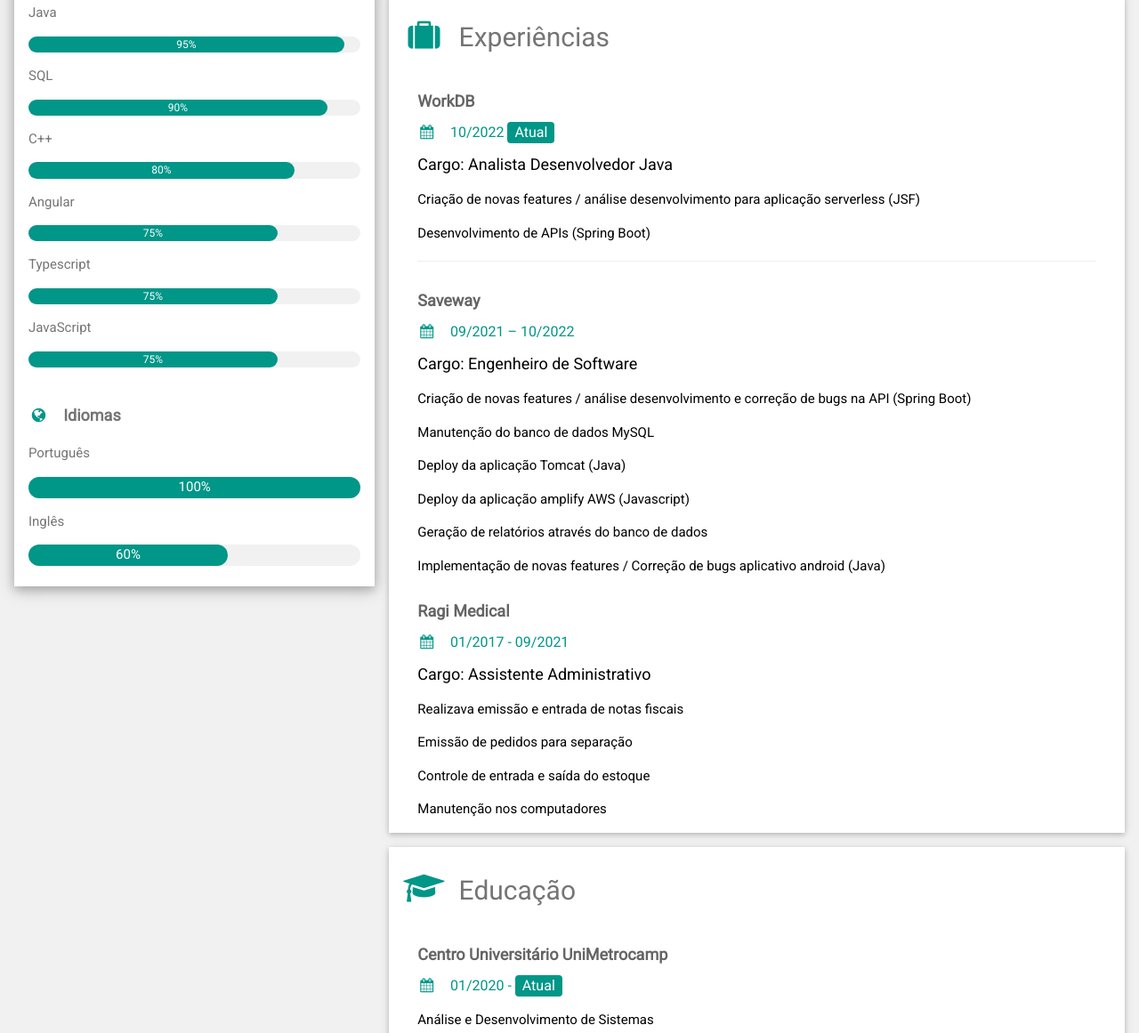
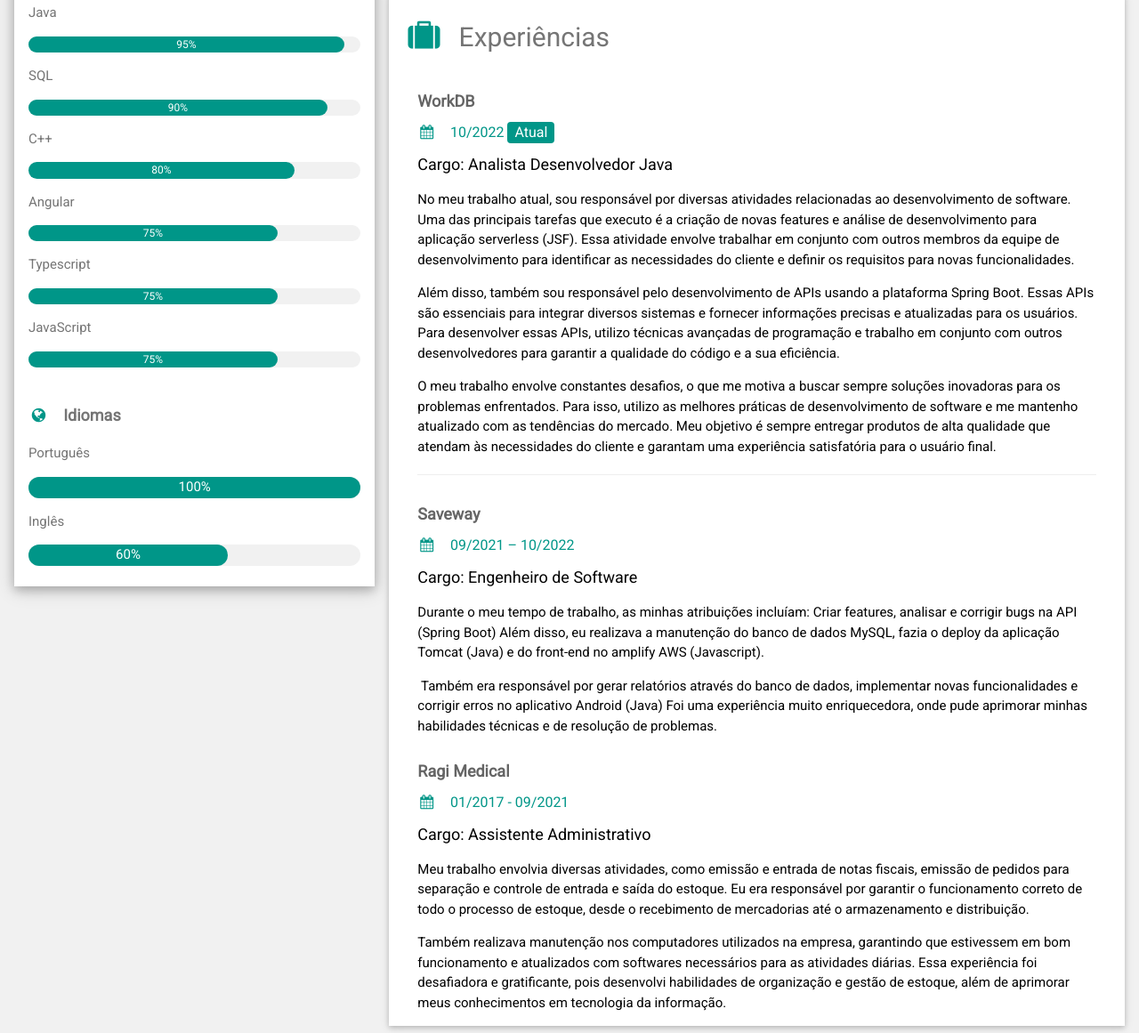
Before and after one commit to Felipeisantos/curriculum, a plain HTML site: page index.html in a window 1280 px wide. Shown: the part 359-1520 px from the top of the page at 89% size. Drawn offline with nearby package versions, Linux system fonts and the light colour scheme.

Commit message:
update text

```diff
--- a/index.html
+++ b/index.html
@@ -213,10 +213,32 @@
               </h6>
               <h5>Cargo: Analista Desenvolvedor Java</h5>
               <p>
-                Criação de novas features / análise desenvolvimento para
-                aplicação serverless (JSF)
+                No meu trabalho atual, sou responsável por diversas atividades
+                relacionadas ao desenvolvimento de software. Uma das principais
+                tarefas que executo é a criação de novas features e análise de
+                desenvolvimento para aplicação serverless (JSF). Essa atividade
+                envolve trabalhar em conjunto com outros membros da equipe de
+                desenvolvimento para identificar as necessidades do cliente e
+                definir os requisitos para novas funcionalidades.
               </p>
-              <p>Desenvolvimento de APIs (Spring Boot)</p>
+              <p>
+                Além disso, também sou responsável pelo desenvolvimento de APIs
+                usando a plataforma Spring Boot. Essas APIs são essenciais para
+                integrar diversos sistemas e fornecer informações precisas e
+                atualizadas para os usuários. Para desenvolver essas APIs,
+                utilizo técnicas avançadas de programação e trabalho em conjunto
+                com outros desenvolvedores para garantir a qualidade do código e
+                a sua eficiência.
+              </p>
+              <p>
+                O meu trabalho envolve constantes desafios, o que me motiva a
+                buscar sempre soluções inovadoras para os problemas enfrentados.
+                Para isso, utilizo as melhores práticas de desenvolvimento de
+                software e me mantenho atualizado com as tendências do mercado.
+                Meu objetivo é sempre entregar produtos de alta qualidade que
+                atendam às necessidades do cliente e garantam uma experiência
+                satisfatória para o usuário final.
+              </p>
               <hr />
             </div>
             <div class="w3-container">
@@ -227,16 +249,18 @@
               </h6>
               <h5>Cargo: Engenheiro de Software</h5>
               <p>
-                Criação de novas features / análise desenvolvimento e correção
-                de bugs na API (Spring Boot)
+                Durante o meu tempo de trabalho, as minhas atribuições incluíam:
+                Criar features, analisar e corrigir bugs na API (Spring Boot)
+                Além disso, eu realizava a manutenção do banco de dados MySQL,
+                fazia o deploy da aplicação Tomcat (Java) e do front-end no
+                amplify AWS (Javascript).
               </p>
-              <p>Manutenção do banco de dados MySQL</p>
-              <p>Deploy da aplicação Tomcat (Java)</p>
-              <p>Deploy da aplicação amplify AWS (Javascript)</p>
-              <p>Geração de relatórios através do banco de dados</p>
               <p>
-                Implementação de novas features / Correção de bugs aplicativo
-                android (Java)
+                 Também era responsável por gerar relatórios através do banco de
+                dados, implementar novas funcionalidades e corrigir erros no
+                aplicativo Android (Java) Foi uma experiência muito
+                enriquecedora, onde pude aprimorar minhas habilidades técnicas e
+                de resolução de problemas.
               </p>
             </div>
             <div class="w3-container">
@@ -246,10 +270,22 @@
                 09/2021
               </h6>
               <h5>Cargo: Assistente Administrativo</h5>
-              <p>Realizava emissão e entrada de notas fiscais</p>
-              <p>Emissão de pedidos para separação</p>
-              <p>Controle de entrada e saída do estoque</p>
-              <p>Manutenção nos computadores</p>
+              <p>
+                Meu trabalho envolvia diversas atividades, como emissão e
+                entrada de notas fiscais, emissão de pedidos para separação e
+                controle de entrada e saída do estoque. Eu era responsável por
+                garantir o funcionamento correto de todo o processo de estoque,
+                desde o recebimento de mercadorias até o armazenamento e
+                distribuição.
+              </p>
+              <p>
+                Também realizava manutenção nos computadores utilizados na
+                empresa, garantindo que estivessem em bom funcionamento e
+                atualizados com softwares necessários para as atividades
+                diárias. Essa experiência foi desafiadora e gratificante, pois
+                desenvolvi habilidades de organização e gestão de estoque, além
+                de aprimorar meus conhecimentos em tecnologia da informação.
+              </p>
             </div>
           </div>
 
@@ -289,7 +325,18 @@
               <h6 class="w3-text-teal">
                 <i class="fa fa-calendar fa-fw w3-margin-right"></i>04/2023
               </h6>
-              <p>Carga horária de 114 horas</p>
+              <p>
+                Neste bootcamp, adquiri conhecimentos em criação de APIs
+                utilizando tecnologias como Hibernate, JPA, Swagger e JWT para
+                segurança. Também aprimorei meus conhecimentos em conceitos de
+                estrutura de dados, sintaxe e controle de fluxos, assim como
+                orientação a objetos e gerenciamento de dependências com Maven.
+                Além disso, tive a oportunidade de trabalhar com bancos de dados
+                NoSQL e SQL, explorando a utilização de collections e aprendendo
+                a criar testes unitários com JUnit. Foi uma experiência
+                enriquecedora que me proporcionou habilidades técnicas valiosas
+                para a minha carreira.
+              </p>
               <ul>
                 <li>
                   <a
```
